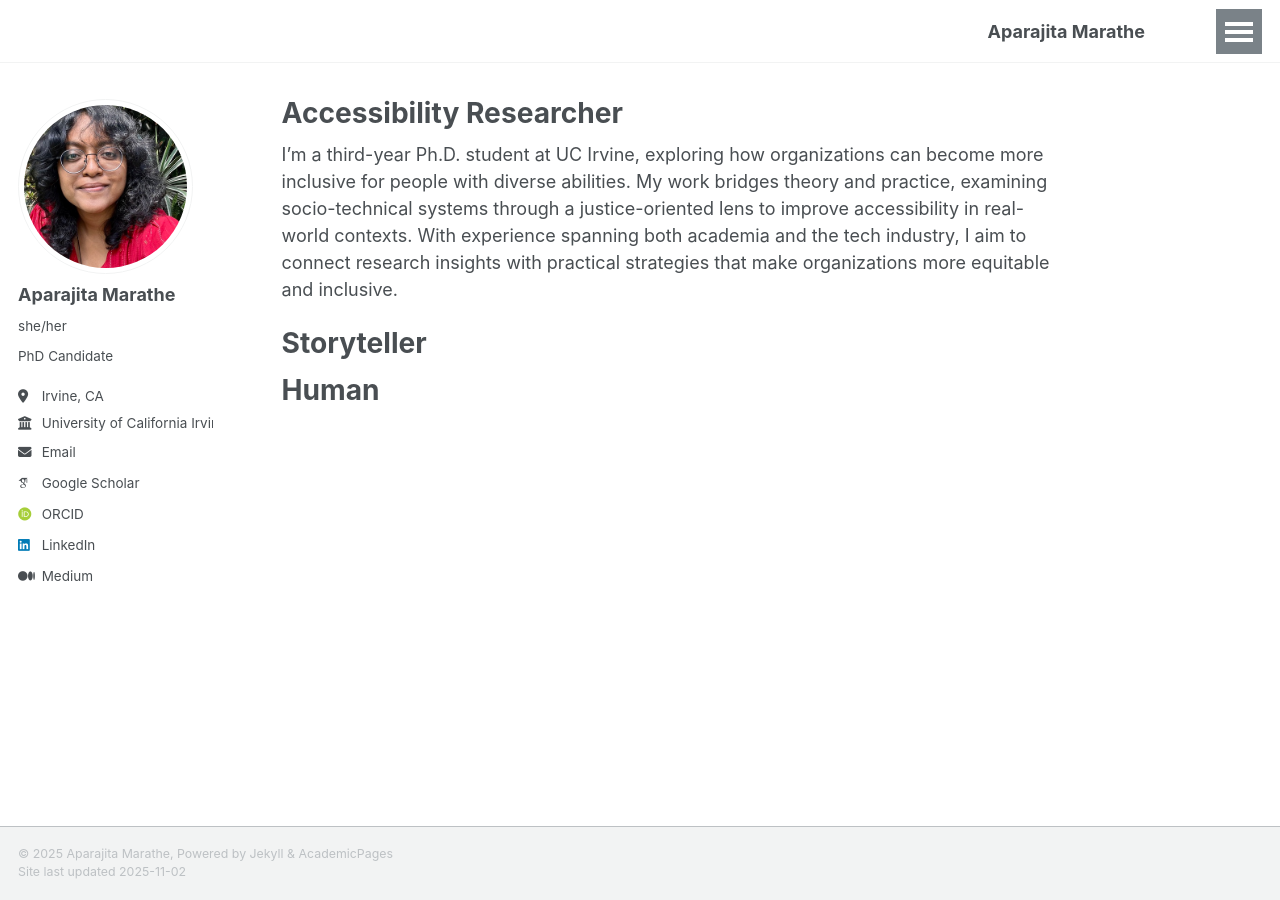
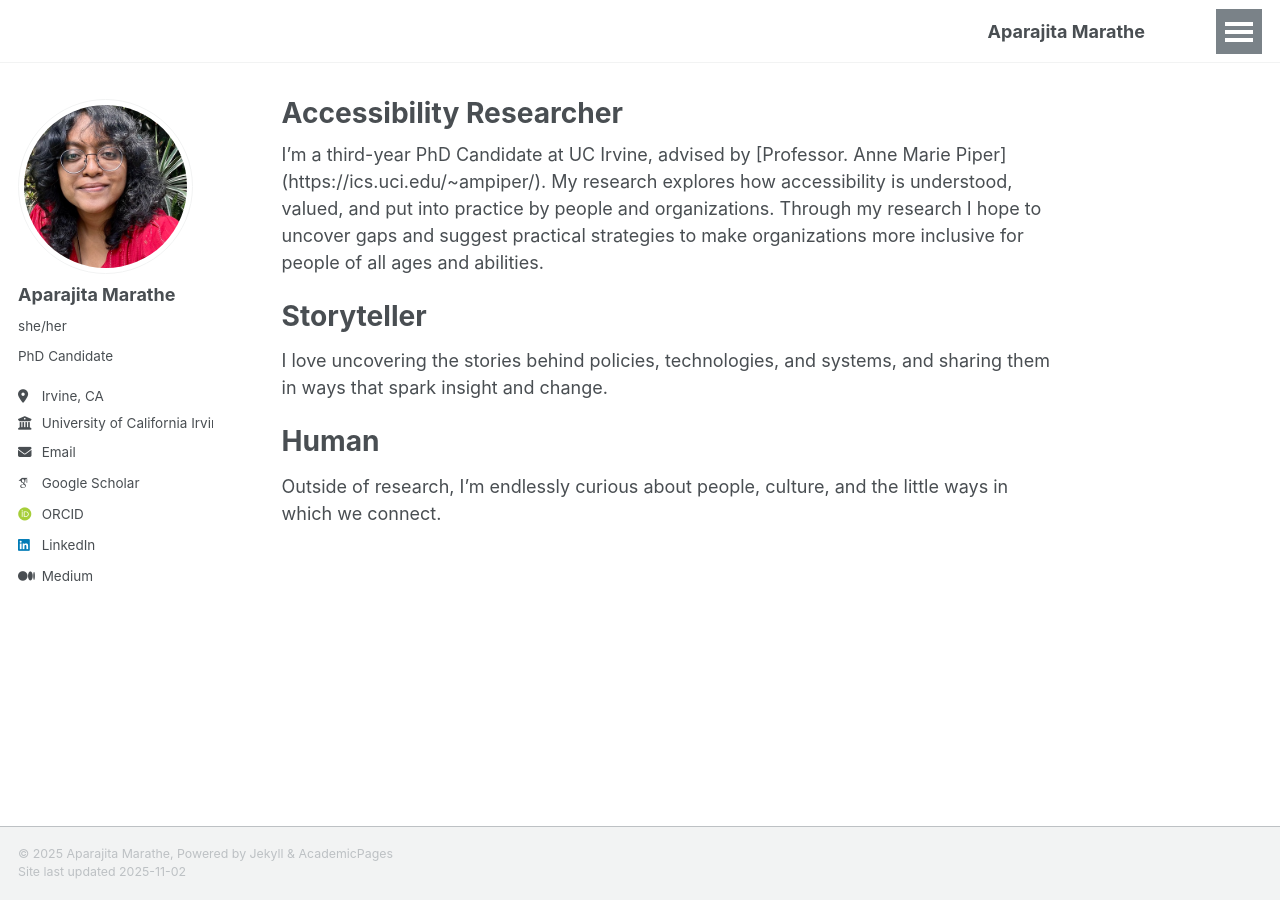
Before and after one commit to aparajitamarathe/aparajitamarathe.github.io, a Jekyll site: the page built from _pages/about.md, in a window 1280 px wide. Built offline with Jekyll 4.4.1, drawn with Linux system fonts in a browser that asks for light colours; some web fonts are replaced.

Commit message:
Revise about page to reflect PhD candidacy and research
Updated description to reflect current status and research focus.

```diff
--- a/_pages/about.md
+++ b/_pages/about.md
@@ -7,11 +7,12 @@ redirect_from:
   - /about.html
 ---
 
-I’m a third-year Ph.D. student at UC Irvine, exploring how organizations can become more inclusive for people with diverse abilities. My work bridges theory and practice, examining socio-technical systems through a justice-oriented lens to improve accessibility in real-world contexts. With experience spanning both academia and the tech industry, I aim to connect research insights with practical strategies that make organizations more equitable and inclusive.
+I’m a third-year PhD Candidate at UC Irvine, advised by [Professor. Anne Marie Piper] (https://ics.uci.edu/~ampiper/). My research explores how accessibility is understood, valued, and put into practice by people and organizations. Through my research I hope to uncover gaps and suggest practical strategies to make organizations more inclusive for people of all ages and abilities.
 
 Storyteller
 ======
-
+I love uncovering the stories behind policies, technologies, and systems, and sharing them in ways that spark insight and change.
 
 Human
 ======
+Outside of research, I’m endlessly curious about people, culture, and the little ways in which we connect.
```
